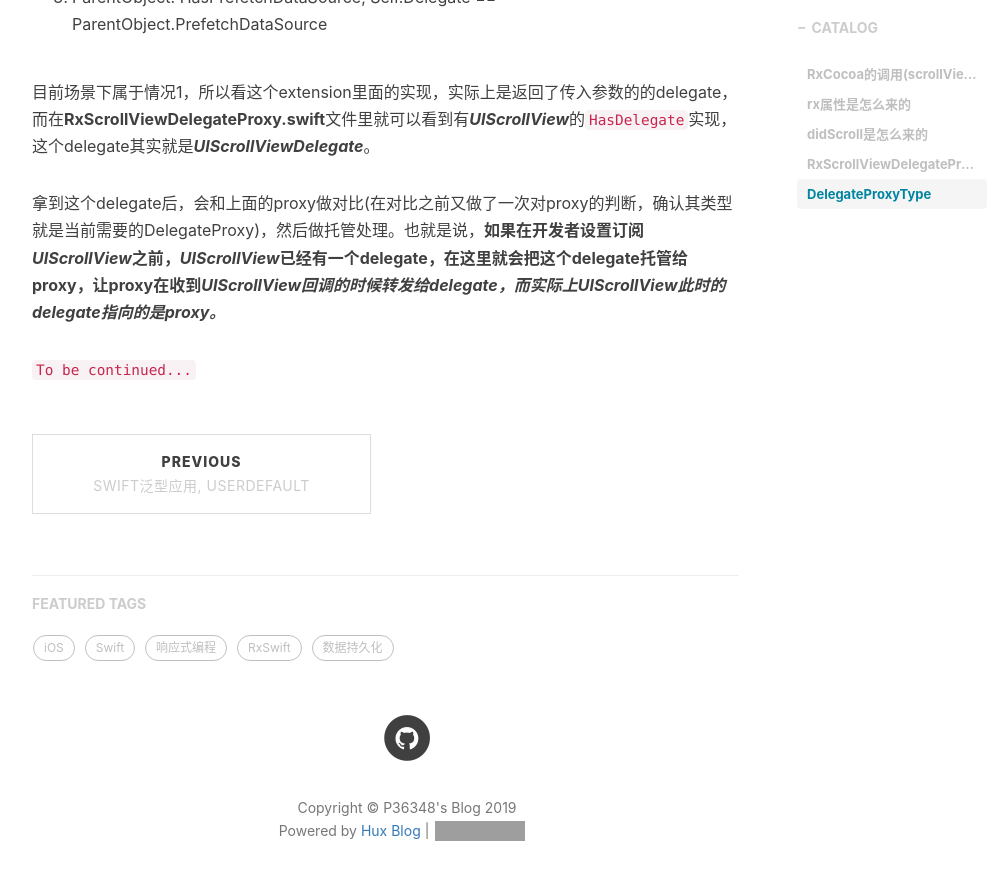
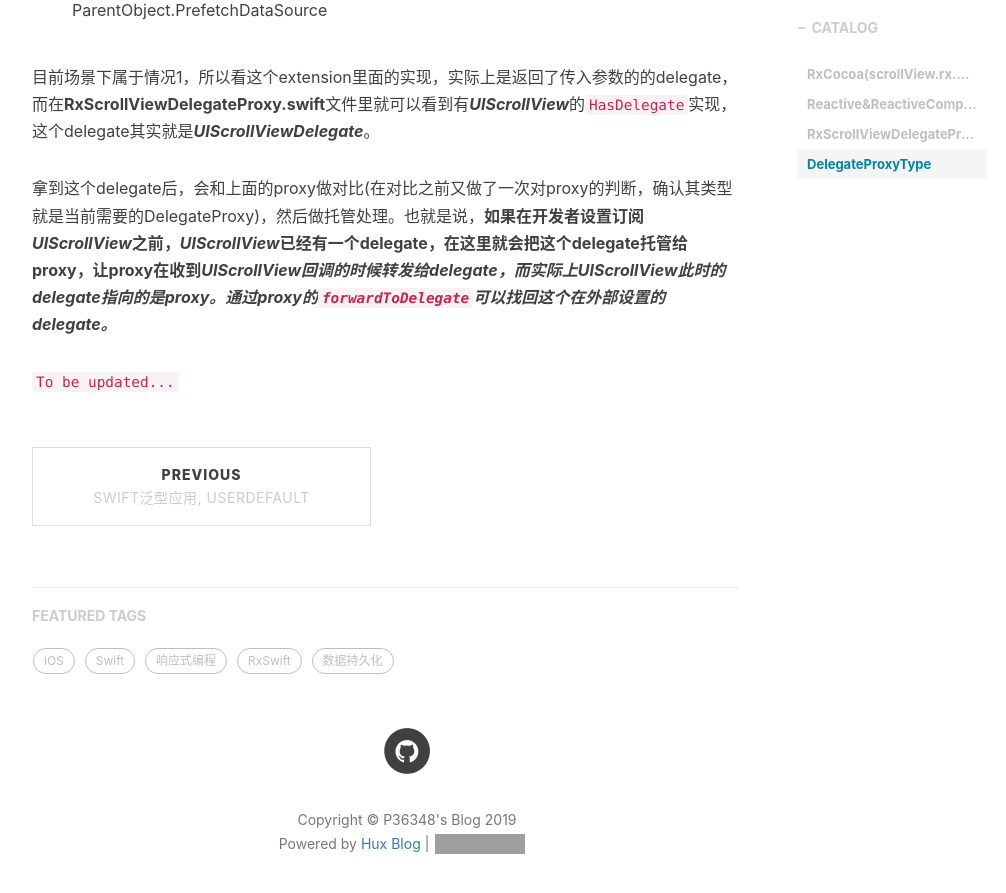
Before and after one commit to p36348/p36348.github.io, a Jekyll site: the page built from _posts/2019-02-19-rxcocoa-uikit-proxy.md, in a window 1280 px wide and 900 px high, scrolled down 7162 px. Shown: the top 893 px of the window, without its empty margins (233-1239 px from the left). Built offline with Jekyll 4.4.1, drawn with Linux system fonts in a browser that asks for light colours; nearby versions of some CDN libraries; comment, search, counter and statistics services are not loaded; some of the changed text lies outside the part shown; grey boxes are pictures that could not be loaded.

Commit message:
no message

```diff
--- a/_posts/2019-02-19-rxcocoa-uikit-proxy.md
+++ b/_posts/2019-02-19-rxcocoa-uikit-proxy.md
@@ -15,7 +15,7 @@
     - 响应式编程
 ---
 
-## RxCocoa的调用(`scrollView.rx.didScroll`)
+## RxCocoa(`scrollView.rx.didScroll`)
 
 得益于**RxCocoa**对UIKit做了extension，我们使用UI组件的Rx封装时只需要调用`rx`属性，就可以访问到Rx框架的内容。比如需要订阅***UIScrollView***的滚动事件：
 
@@ -31,7 +31,9 @@
 
 在原生的Cocoa框架中，要监听UIScrollView的滑动事件，需要通过实现***UIScrollViewDelegate***协议的`scrollViewDidScroll`函数。但是RxCocoa为何可以让用户通过简单的调用就得到了回调？***UIScrollViewDelegate***是如何被隐藏的？
 
-## `rx`属性是怎么来的
+***`rx`属性是怎么来的?***
+
+## Reactive&ReactiveCompatible
 
 通过查看，`rx`属性是一个`Reactive`的类型。在*Reactive.swift*文件，可以看到它是一个泛型**struct** 。而`rx`是在一个`ReactiveCompatible`的**protocol**里面定义的。
 
@@ -94,8 +96,6 @@
 在文件的最后一行，***NSObject***被声明了实现`ReactiveCompatible`，因此***UIScrollView***也实现了该协议。
 
 查看`ReactiveCompatible`的定义以及其下方的extension就可以看出，`rx`属性的泛型是该类型本身，也就是说***UISCrollView***的`rx`属性就是一个***UISCrollView***泛型的`Reactive`结构体，**其`base`属性就是这个*UIScrollView*本身的实例**。
-
-##  `didScroll`是怎么来的
 
 顺着往下看，可以在*UIScrollView+Rx.swift*文件里找到，是通过**extension**的**where**语法对*UIScrollView*泛型的`Reactive`添加的一个*计算型属性*。
 
@@ -264,6 +264,6 @@
 
 目前场景下属于情况1，所以看这个extension里面的实现，实际上是返回了传入参数的的delegate，而在**RxScrollViewDelegateProxy.swift**文件里就可以看到有***UIScrollView***的`HasDelegate`实现，这个delegate其实就是***UIScrollViewDelegate***。
 
-拿到这个delegate后，会和上面的proxy做对比(在对比之前又做了一次对proxy的判断，确认其类型就是当前需要的DelegateProxy)，然后做托管处理。也就是说，**如果在开发者设置订阅*UIScrollView*之前，*UIScrollView*已经有一个delegate，在这里就会把这个delegate托管给proxy，让proxy在收到*UIScrollView回调的时候转发给delegate，而实际上UIScrollView此时的delegate指向的是proxy。***
+拿到这个delegate后，会和上面的proxy做对比(在对比之前又做了一次对proxy的判断，确认其类型就是当前需要的DelegateProxy)，然后做托管处理。也就是说，**如果在开发者设置订阅*UIScrollView*之前，*UIScrollView*已经有一个delegate，在这里就会把这个delegate托管给proxy，让proxy在收到*UIScrollView回调的时候转发给delegate，而实际上UIScrollView此时的delegate指向的是proxy。通过proxy的`forwardToDelegate`可以找回这个在外部设置的delegate。***
 
-`To be continued...`
+`To be updated...`
```
